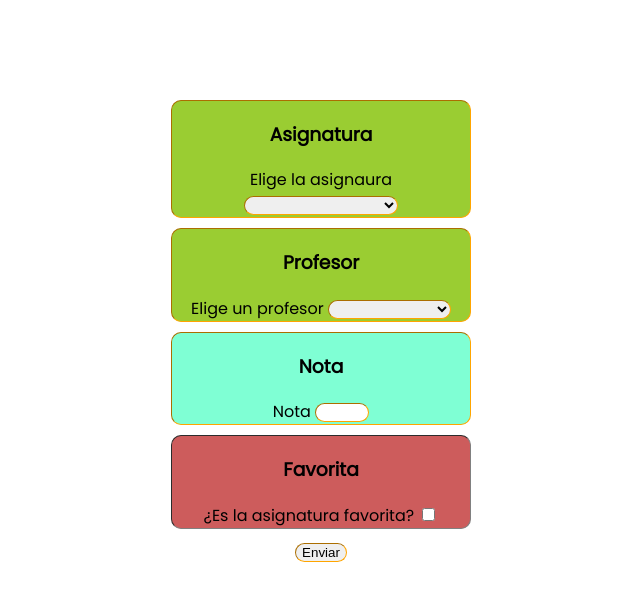
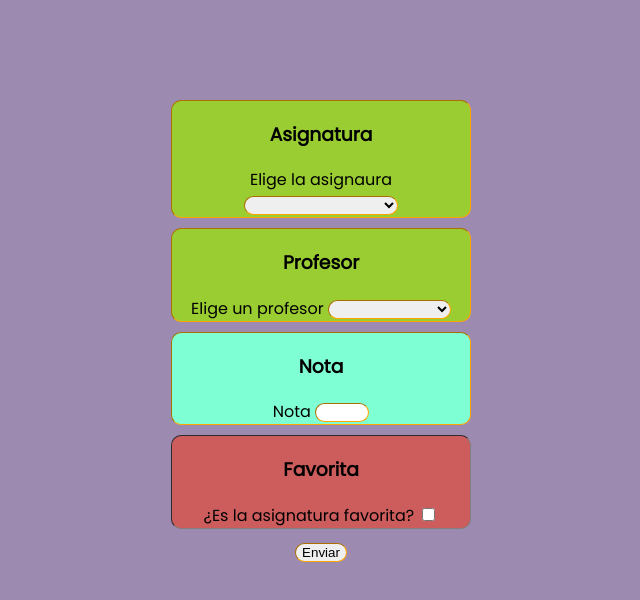
Before and after one commit to PedroBerrueco/unidad2, a plain HTML site: page formulario.html in a window 1280 px wide. Shown: the whole page, without its empty margins (319-959 px from the left). Drawn offline with Linux system fonts and the light colour scheme.

Commit message:
third update actividad2

```diff
--- a/formulario.html
+++ b/formulario.html
@@ -7,9 +7,9 @@
     <title>Formulario de notas</title>
     <link rel="stylesheet" href="style.css">
  </head>
- <body class= 'body2'>
+ <body>
 
-    <form action="https://formsubmit.co/pedroberrueco@yopmail.com" method="POST" autocomplete class="container">
+    <form action="https://formsubmit.co/72c092ea30336aca00a9fe5636fc8101" method="POST" autocomplete class="container">
         <div class= course>
             <h3>Asignatura</h3>
             <label>Elige la asignaura</label>
@@ -24,7 +24,7 @@
 
          <div class= professor>
             <h3>Profesor</h3>
-            <label>Elige un profesor</label>
+            <label>Elige un profesor  </label>
             <select name = "profesor">
                 <option value="null"></option>
                 <option value="PSSII">Carlos Resino</option>
```
